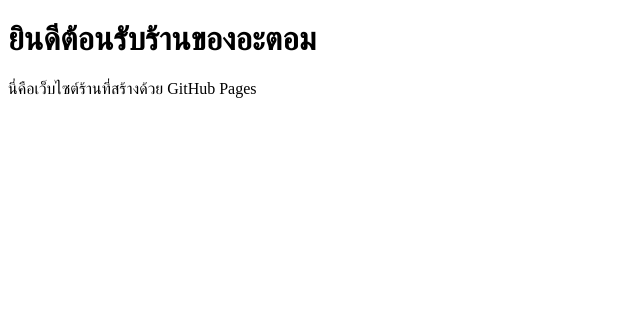
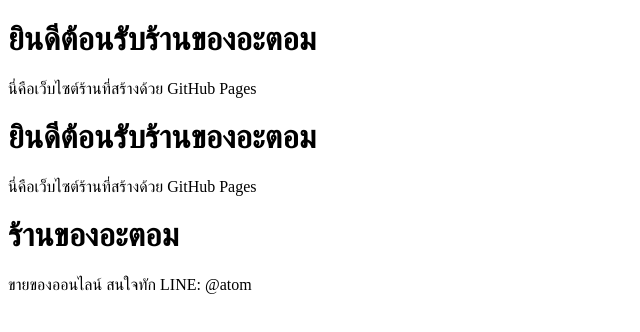
Before and after one commit to nutchanonphawandee-hue/atom123.github.io, a plain HTML site: page index.html in a window 1280 px wide. Shown: the whole page, without its empty margins (0-640 px from the left). Drawn offline with Linux system fonts and the light colour scheme.

Commit message:
Update index.html

```diff
--- a/index.html
+++ b/index.html
@@ -1,5 +1,6 @@
 <!DOCTYPE html>
-<html>
+<html><h1>ยินดีต้อนรับร้านของอะตอม</h1>
+<p>นี่คือเว็บไซต์ร้านที่สร้างด้วย GitHub Pages</p>
 <head>
   <meta charset="UTF-8">
   <title>ร้านของอะตอม</title>
@@ -8,4 +9,5 @@
   <h1>ยินดีต้อนรับร้านของอะตอม</h1>
   <p>นี่คือเว็บไซต์ร้านที่สร้างด้วย GitHub Pages</p>
 </body>
-</html>
+</html><h1>ร้านของอะตอม</h1>
+<p>ขายของออนไลน์ สนใจทัก LINE: @atom</p>
```
